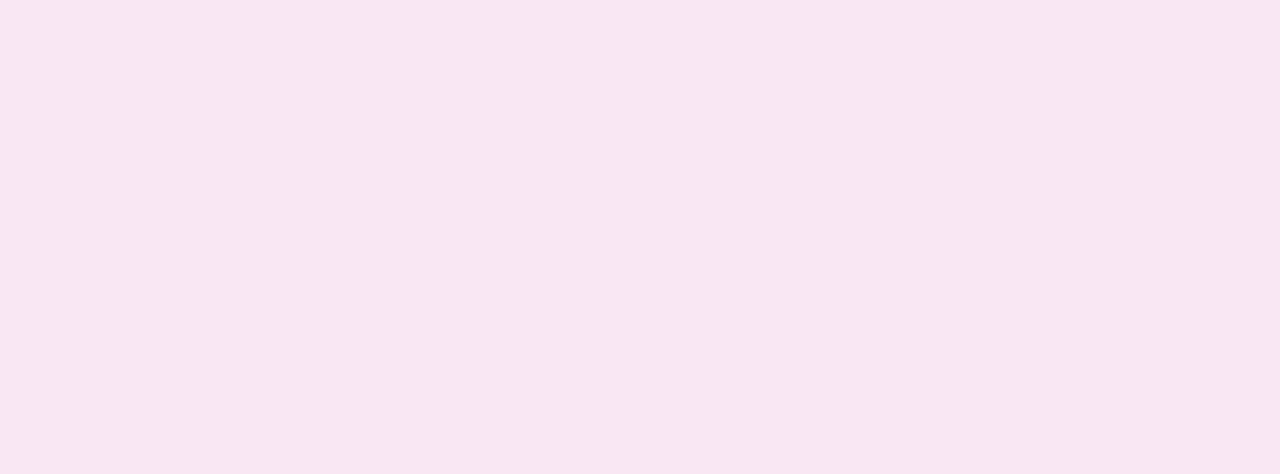
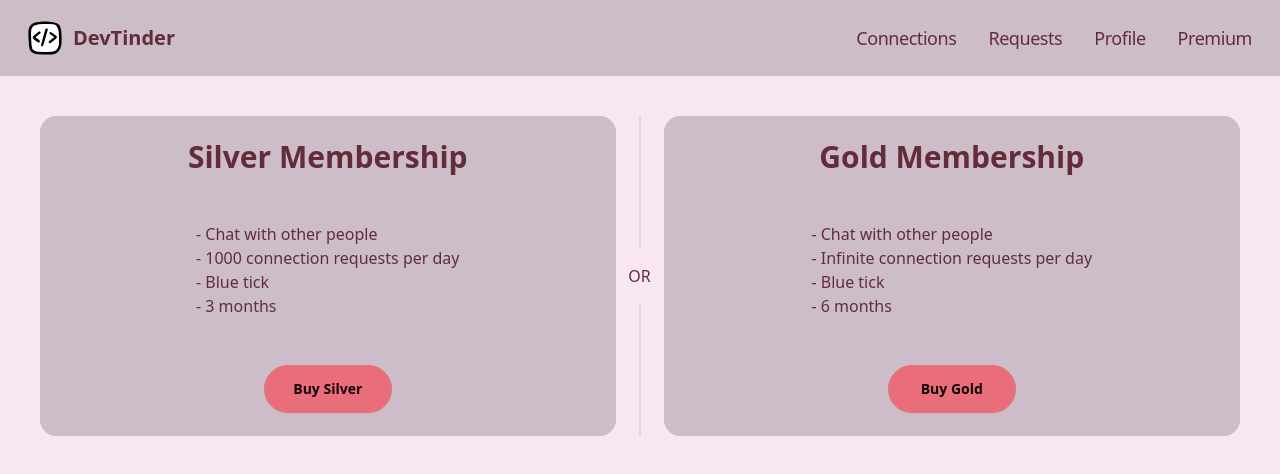
Before and after one commit to Kushagra-23/devTinder-web, a React (Vite) app: page /premium in a window 1280 px wide. Before the commit this address had no page. Shown: the top 474 px of the page. Built offline with nearby package versions, Linux system fonts and the light colour scheme; no server answers.

Commit message:
Razorpay integration done

```diff
--- a/index.html
+++ b/index.html
@@ -5,6 +5,7 @@
     <link rel="icon" type="image/svg+xml" href="/DevTinderLogo.svg" />
     <meta name="viewport" content="width=device-width, initial-scale=1.0" />
     <title>DevTinder</title>
+    <script src="https://checkout.razorpay.com/v1/checkout.js"></script>
   </head>
   <body>
     <div id="root"></div>
--- a/src/App.tsx
+++ b/src/App.tsx
@@ -2,7 +2,7 @@ import { BrowserRouter, Route, Routes } from "react-router-dom";
 import Body from "./components/Body";
 import { Provider } from "react-redux";
 import appStore from "./utils/appStore";
-import { Connections, Feed, Login, Profile, Requests, Signup } from "./pages";
+import { Connections, Feed, Login, Premium, Profile, Requests, Signup } from "./pages";
 
 function App() {
 
@@ -18,6 +18,7 @@ function App() {
               <Route path="/feed" element={<Feed />} />
               <Route path="/connections" element={<Connections />} />
               <Route path="/requests" element={<Requests />} />
+              <Route path="/premium" element={<Premium />} />
             </Route>
           </Routes>
         </BrowserRouter>
--- a/src/components/NavBar.tsx
+++ b/src/components/NavBar.tsx
@@ -44,6 +44,11 @@ const NavBar = (): React.JSX.Element => {
               Profile
             </Link>
           </li>
+          <li>
+            <Link to='/premium' className="text-lg tracking-tight justify-between">
+              Premium
+            </Link>
+          </li>
           {user && <div className="flex flex-row items-center gap-2 ml-5">
             <div className="form-control text-lg tracking-tight">Welcome, {user.firstName}</div>
             <div className="dropdown dropdown-end mx-5 flex">
--- /dev/null
+++ b/src/pages/Premium.tsx
@@ -0,0 +1,82 @@
+import React, { useEffect, useState } from 'react'
+import axios from 'axios'
+import { BASE_URL } from '../utils/constants'
+
+export const Premium = (): React.JSX.Element => {
+
+  const [isUserPremium, setIsUserPremium] = useState(false);
+
+  useEffect(() => {
+    verifyPremiumUser();
+  }, []);
+
+  const verifyPremiumUser = async () => {
+    const res = await axios.get(BASE_URL + "/premium/verify", {
+      withCredentials: true,
+    });
+
+    if (res.data.isPremium) {
+      setIsUserPremium(true);
+    }
+  };
+
+  const handleBuyClick = async (type: string) => {
+    const order = await axios.post(BASE_URL + "/payment/create", {
+      membershipType: type
+    }, { withCredentials: true })
+
+    // It should open the Razorpay Dialog Box
+
+    const { keyId, amount, currency, notes, orderId } = order.data
+
+    const options = {
+      key: keyId,
+      amount: amount,
+      currency: currency,
+      name: 'DevTinder',
+      description: 'Connect to developers',
+      order_id: orderId,
+      prefill: {
+        name: notes.firstName + " " + notes.lastName,
+        email: notes.emailId,
+      },
+      theme: {
+        color: '#F37254'
+      },
+      handler: verifyPremiumUser
+    };
+
+    // eslint-disable-next-line @typescript-eslint/ban-ts-comment
+    //@ts-ignore
+    const rzp = new window.Razorpay(options);
+    rzp.open();
+
+  }
+
+  return isUserPremium ? (
+    <>"You're are already a premium user"</>
+  ) : (
+    <div className="m-10">
+      <div className="flex w-full">
+        <div className="card bg-base-300 rounded-box grid h-80 flex-grow place-items-center"><h1 className='font-bold text-3xl'>Silver Membership</h1><ul>
+          <li> - Chat with other people</li>
+          <li> - 1000 connection requests per day</li>
+          <li> - Blue tick</li>
+          <li> - 3 months</li>
+        </ul>
+          <button className='btn btn-primary w-32' onClick={() => handleBuyClick("silver")}>Buy Silver</button></div>
+
+        <div className="divider divider-horizontal">OR</div>
+        <div className="card bg-base-300 rounded-box grid h-80 flex-grow place-items-center"><h1 className='font-bold text-3xl'>Gold Membership</h1>
+          <ul>
+            <li> - Chat with other people</li>
+            <li> - Infinite connection requests per day</li>
+            <li> - Blue tick</li>
+            <li> - 6 months</li>
+          </ul>
+          <button className='btn btn-primary w-32' onClick={() => handleBuyClick("gold")}>Buy Gold</button>
+        </div>
+      </div>
+    </div>
+  )
+}
--- a/src/pages/index.ts
+++ b/src/pages/index.ts
@@ -4,3 +4,4 @@ export * from "./Requests"
 export * from "./Profile"
 export * from "./Connections"
 export * from "./Feed"
+export * from "./Premium"
```
